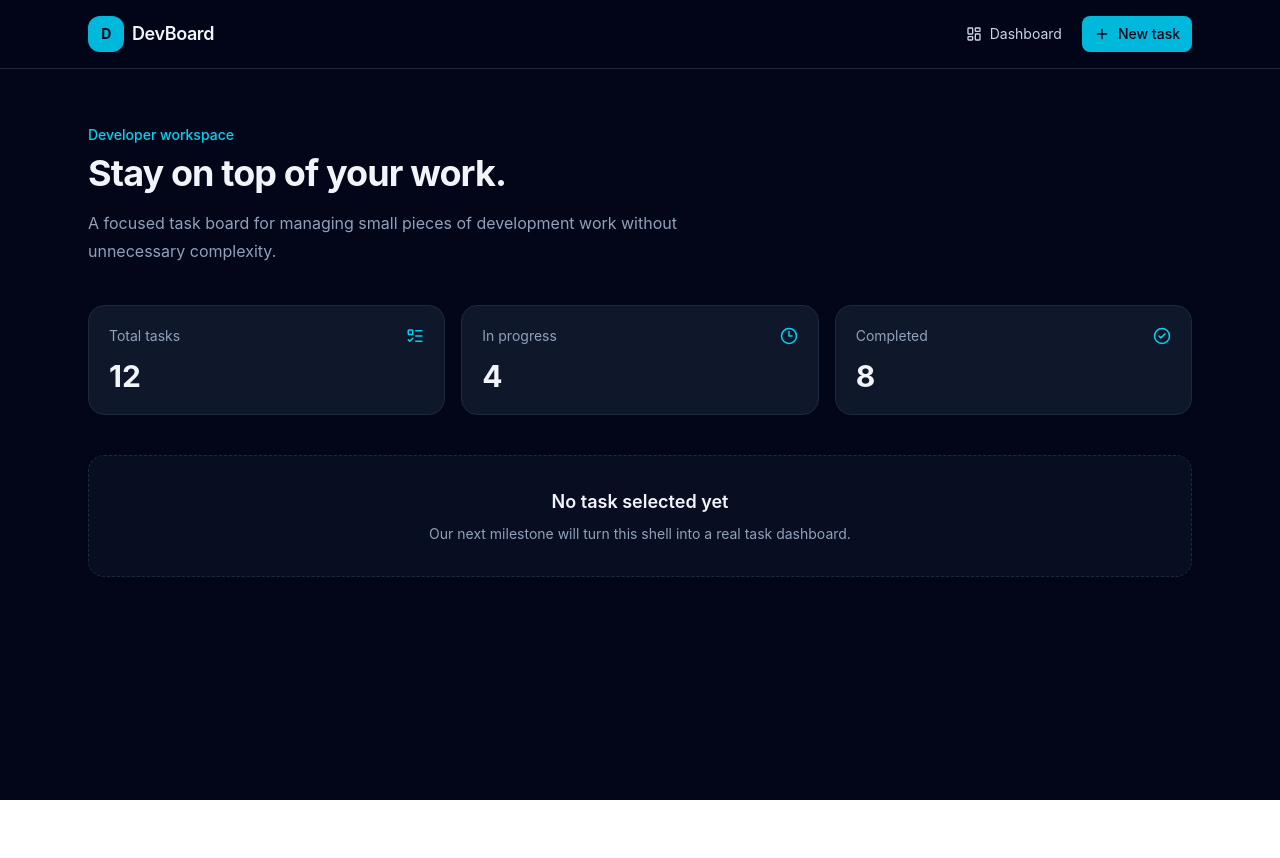
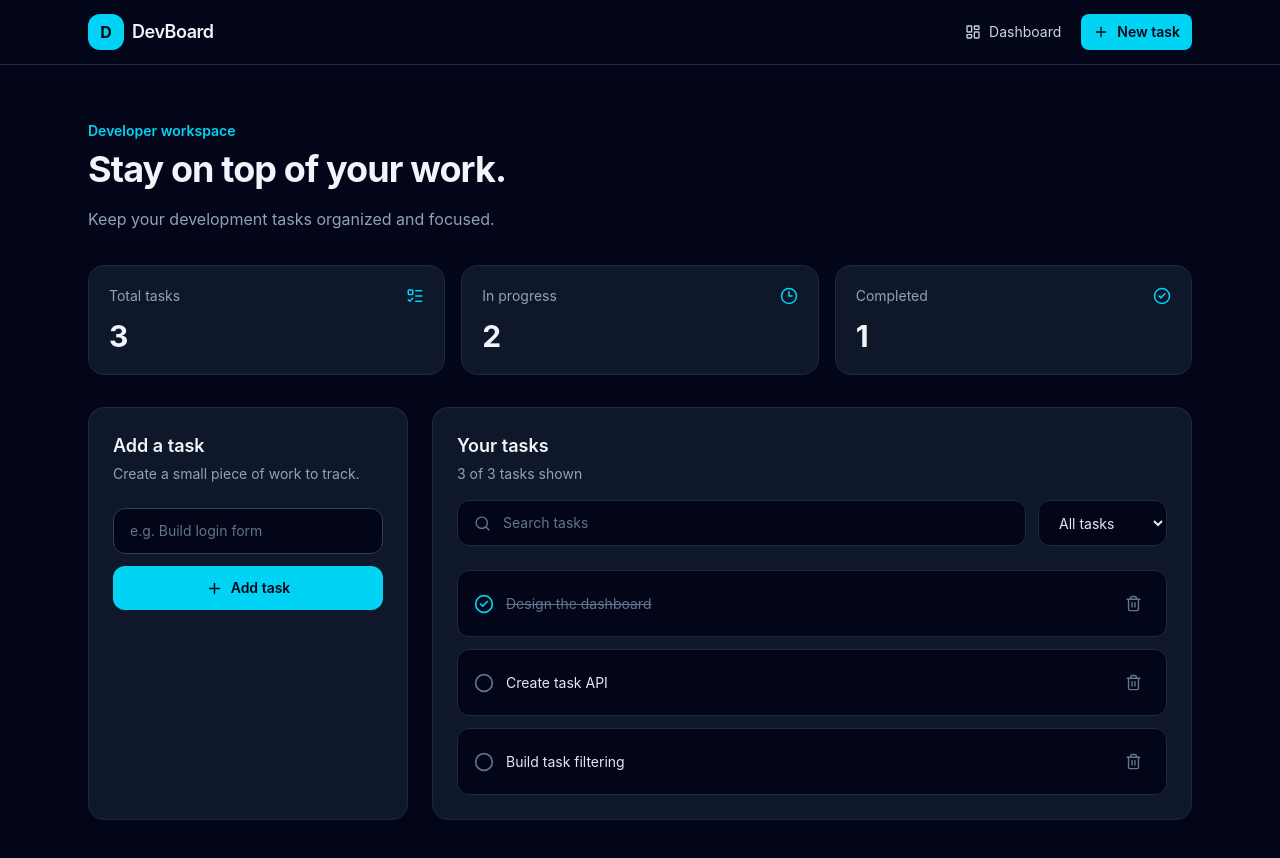
Before and after one commit to Qasim-asb/devboard, a React (Vite) app in the folder client/: page / in a window 1280 px wide. Shown: the top 858 px of the page. Before the commit the page ends 800 px from the top, so only its background shows below. Built offline with nearby package versions, Linux system fonts and the light colour scheme.

Commit message:
refactor: extract task logic into custom hook

```diff
--- a/client/src/components/Navbar.jsx
+++ b/client/src/components/Navbar.jsx
@@ -1,25 +1,53 @@
-import { LayoutDashboard, Plus } from 'lucide-react'
+import { useState } from 'react'
+import { LayoutDashboard, Menu, Plus, X } from 'lucide-react'
 import { Link } from 'react-router-dom'
 
 function Navbar() {
+  const [isOpen, setIsOpen] = useState(false)
+
+  function closeMenu() {
+    setIsOpen(false)
+  }
+
   return (
-    <header className='border-b border-slate-800 bg-slate-950/95 backdrop-blur'>
-      <div className='mx-auto flex max-w-6xl items-center justify-between px-4 py-4 sm:px-6'>
-        <Link to='/' className='flex items-center gap-2 font-semibold tracking-tight'>
-          <span className='flex h-9 w-9 items-center justify-center rounded-xl bg-cyan-500 text-sm font-bold text-slate-950'>D</span>
-          <span className='text-lg'>DevBoard</span>
+    <header className='border-b border-slate-800 bg-slate-950'>
+      <div className='mx-auto max-w-6xl px-4 sm:px-6'>
+        <div className='flex h-16 items-center justify-between'>
+          <Link to='/' onClick={closeMenu} className='flex items-center gap-2'>
+            <span className='flex h-9 w-9 items-center justify-center rounded-xl bg-cyan-400 font-bold text-slate-950'>D</span>
+            <span className='text-lg font-semibold tracking-tight'>DevBoard</span>
           </Link>
 
-        <nav className='flex items-center gap-2'>
+          <nav className='hidden items-center gap-2 md:flex'>
             <Link to='/' className='inline-flex items-center gap-2 rounded-lg px-3 py-2 text-sm text-slate-300 transition hover:bg-slate-800 hover:text-white'>
               <LayoutDashboard size={16} />
               Dashboard
             </Link>
-          <button type='button' className='inline-flex items-center gap-2 rounded-lg bg-cyan-500 px-3 py-2 text-sm font-medium text-slate-950 transition hover:bg-cyan-400'>
+            <button type='button' className='inline-flex items-center gap-2 rounded-lg bg-cyan-400 px-3 py-2 text-sm font-semibold text-slate-950 transition hover:bg-cyan-300'>
               <Plus size={16} />
               New task
             </button>
           </nav>
+
+          <button type='button' onClick={() => setIsOpen(current => !current)} className='inline-flex h-10 w-10 items-center justify-center rounded-lg text-slate-300 transition hover:bg-slate-800 hover:text-white md:hidden'>
+            {isOpen ? <X size={22} /> : <Menu size={22} />}
+          </button>
+        </div>
+
+        {isOpen && (
+          <div className='border-t border-slate-800 py-3 md:hidden'>
+            <nav className='flex flex-col gap-1'>
+              <Link to='/' onClick={closeMenu} className='inline-flex items-center gap-3 rounded-lg px-3 py-3 text-sm text-slate-300 transition hover:bg-slate-800 hover:text-white'>
+                <LayoutDashboard size={18} />
+                Dashboard
+              </Link>
+              <button type='button' onClick={closeMenu} className='inline-flex items-center gap-3 rounded-lg bg-cyan-400 px-3 py-3 text-sm font-semibold text-slate-950 transition hover:bg-cyan-300'>
+                <Plus size={18} />
+                New task
+              </button>
+            </nav>
+          </div>
+        )}
       </div>
     </header>
   )
--- /dev/null
+++ b/client/src/components/TaskForm.jsx
@@ -0,0 +1,35 @@
+import { useState } from 'react'
+import { Plus } from 'lucide-react'
+
+function TaskForm({ onAddTask }) {
+  const [title, setTitle] = useState('')
+
+  function handleSubmit(e) {
+    e.preventDefault()
+
+    const trimmedTitle = title.trim()
+
+    if (!trimmedTitle) return
+
+    onAddTask(trimmedTitle)
+    setTitle('')
+  }
+
+  return (
+    <div className='rounded-2xl border border-slate-800 bg-slate-900 p-5 sm:p-6'>
+      <h2 className='text-lg font-semibold'>Add a task</h2>
+      <p className='mt-1 text-sm text-slate-400'>Create a small piece of work to track.</p>
+
+      <form onSubmit={handleSubmit} className='mt-6 space-y-3'>
+        <input type='text' value={title} onChange={e => setTitle(e.target.value)} placeholder='e.g. Build login form' className='w-full rounded-xl border border-slate-700 bg-slate-950 px-4 py-3 text-sm text-slate-100 outline-none transition placeholder:text-slate-500 focus:border-cyan-400' />
+
+        <button type='submit' className='inline-flex w-full items-center justify-center gap-2 rounded-xl bg-cyan-400 px-4 py-3 text-sm font-semibold text-slate-950 transition hover:bg-cyan-300'>
+          <Plus size={17} />
+          Add task
+        </button>
+      </form>
+    </div>
+  )
+}
+
+export default TaskForm
--- /dev/null
+++ b/client/src/components/TaskItem.jsx
@@ -0,0 +1,22 @@
+import { memo } from 'react'
+import { CheckCircle2, Circle, Trash2 } from 'lucide-react'
+
+const TaskItem = memo(function TaskItem({ task, onToggle, onDelete }) {
+  return (
+    <div className='flex items-center gap-3 rounded-xl border border-slate-800 bg-slate-950 p-4'>
+      <button type='button' onClick={() => onToggle(task.id)} className='shrink-0 text-slate-500 transition hover:text-cyan-400'>
+        {task.completed ? <CheckCircle2 size={20} className='text-cyan-400' /> : <Circle size={20} />}
+      </button>
+
+      <p className={`min-w-0 flex-1 text-sm ${task.completed ? 'text-slate-500 line-through' : 'text-slate-200'}`}>
+        {task.title}
+      </p>
+
+      <button type='button' onClick={() => onDelete(task.id)} className='shrink-0 rounded-lg p-2 text-slate-500 transition hover:bg-red-500/10 hover:text-red-400'>
+        <Trash2 size={17} />
+      </button>
+    </div>
+  )
+})
+
+export default TaskItem
--- /dev/null
+++ b/client/src/hooks/useTasks.js
@@ -0,0 +1,39 @@
+import { useCallback, useMemo, useState } from 'react'
+
+const initialTasks = [
+  { id: 1, title: 'Design the dashboard', completed: true },
+  { id: 2, title: 'Create task API', completed: false },
+  { id: 3, title: 'Build task filtering', completed: false }
+]
+
+function useTasks() {
+  const [tasks, setTasks] = useState(initialTasks)
+
+  const addTask = useCallback(title => {
+    const newTask = { id: Date.now(), title, completed: false }
+
+    setTasks((currentTasks) => [newTask, ...currentTasks])
+  }, [])
+
+  const toggleTask = useCallback(id => {
+    setTasks(currentTasks => currentTasks.map(task => task.id === id ? { ...task, completed: !task.completed } : task))
+  }, [])
+
+  const deleteTask = useCallback(id => {
+    setTasks(currentTasks => currentTasks.filter(task => task.id !== id))
+  }, [])
+
+  const statistics = useMemo(() => {
+    const completed = tasks.filter(task => task.completed).length
+
+    return {
+      total: tasks.length,
+      completed,
+      inProgress: tasks.length - completed,
+    }
+  }, [tasks])
+
+  return { tasks, statistics, addTask, toggleTask, deleteTask }
+}
+
+export default useTasks
--- a/client/src/pages/Dashboard.jsx
+++ b/client/src/pages/Dashboard.jsx
@@ -1,40 +1,95 @@
-import { CheckCircle2, Clock3, ListTodo } from 'lucide-react'
-
-const stats = [
-  { label: 'Total tasks', value: 12, icon: ListTodo },
-  { label: 'In progress', value: 4, icon: Clock3 },
-  { label: 'Completed', value: 8, icon: CheckCircle2 }
-]
+import { useMemo, useState } from 'react'
+import { CheckCircle2, Clock3, ListTodo, Search } from 'lucide-react'
+import useTasks from '../hooks/useTasks'
+import TaskForm from '../components/TaskForm'
+import TaskItem from '../components/TaskItem'
 
 function Dashboard() {
+  const { tasks, statistics, addTask, toggleTask, deleteTask } = useTasks()
+
+  const [search, setSearch] = useState('')
+  const [filter, setFilter] = useState('all')
+
+
+  const filteredTasks = useMemo(() => {
+    const normalizedSearch = search.trim().toLowerCase()
+
+    return tasks.filter(task => {
+      const matchesSearch = task.title.toLowerCase().includes(normalizedSearch)
+
+      const matchesFilter = filter === 'all' || (filter === 'active' && !task.completed) || (filter === 'completed' && task.completed)
+
+      return matchesSearch && matchesFilter
+    })
+  }, [tasks, search, filter])
+
   return (
-    <section className='mx-auto max-w-6xl px-4 py-10 sm:px-6 lg:py-14'>
+    <section className='mx-auto max-w-6xl px-4 py-8 sm:px-6 sm:py-10 lg:py-14'>
       <div className='max-w-2xl'>
-        <p className='text-sm font-medium text-cyan-400'>Developer workspace</p>
+        <p className='text-sm font-semibold text-cyan-400'>Developer workspace</p>
         <h1 className='mt-2 text-3xl font-bold tracking-tight sm:text-4xl'>Stay on top of your work.</h1>
-        <p className='mt-4 leading-7 text-slate-400'>
-          A focused task board for managing small pieces of development work without unnecessary complexity.
-        </p>
+        <p className='mt-4 leading-7 text-slate-400'>Keep your development tasks organized and focused.</p>
       </div>
 
-      <div className='mt-10 grid gap-4 sm:grid-cols-3'>
-        {stats.map(({ label, value, icon: Icon }) => (
-          <div key={label} className='rounded-2xl border border-slate-800 bg-slate-900 p-5'>
-            <div className='flex items-center justify-between'>
-              <span className='text-sm text-slate-400'>{label}</span>
-              <Icon size={18} className='text-cyan-400' />
-            </div>
-            <p className='mt-3 text-3xl font-bold'>{value}</p>
-          </div>
-        ))}
+      <div className='mt-8 grid gap-4 sm:grid-cols-3'>
+        <StatCard label='Total tasks' value={statistics.total} icon={ListTodo} />
+        <StatCard label='In progress' value={statistics.inProgress} icon={Clock3} />
+        <StatCard label='Completed' value={statistics.completed} icon={CheckCircle2} />
       </div>
 
-      <div className='mt-10 rounded-2xl border border-dashed border-slate-800 bg-slate-900/50 p-8 text-center'>
-        <h2 className='text-lg font-semibold'>No task selected yet</h2>
-        <p className='mt-2 text-sm text-slate-400'>Our next milestone will turn this shell into a real task dashboard.</p>
+      <div className='mt-8 grid gap-6 lg:grid-cols-[320px_minmax(0,1fr)]'>
+        <TaskForm onAddTask={addTask} />
+
+        <div className='min-w-0 rounded-2xl border border-slate-800 bg-slate-900 p-4 sm:p-6'>
+          <div className='flex flex-col gap-4'>
+            <div>
+              <h2 className='text-lg font-semibold'>Your tasks</h2>
+              <p className='mt-1 text-sm text-slate-400'>
+                {filteredTasks.length} of {tasks.length} tasks shown
+              </p>
+            </div>
+
+            <div className='flex flex-col gap-3 sm:flex-row'>
+              <div className='flex min-w-0 flex-1 items-center gap-3 rounded-xl border border-slate-800 bg-slate-950 px-4 py-3'>
+                <Search size={17} className='shrink-0 text-slate-500' />
+                <input type='text' value={search} onChange={e => setSearch(e.target.value)} placeholder='Search tasks' className='min-w-0 flex-1 bg-transparent text-sm text-slate-100 outline-none placeholder:text-slate-500' />
+              </div>
+              <select value={filter} onChange={e => setFilter(e.target.value)} className='rounded-xl border border-slate-800 bg-slate-950 px-4 py-3 text-sm text-slate-200 outline-none focus:border-cyan-400'>
+                <option value='all'>All tasks</option>
+                <option value='active'>In progress</option>
+                <option value='completed'>Completed</option>
+              </select>
+            </div>
+          </div>
+
+          <div className='mt-6 space-y-3'>
+            {filteredTasks.length > 0 ? (
+              filteredTasks.map(task => (
+                <TaskItem key={task.id} task={task} onToggle={toggleTask} onDelete={deleteTask} />
+              ))
+            ) : (
+              <div className='rounded-xl border border-dashed border-slate-800 p-8 text-center'>
+                <p className='font-medium'>No matching tasks</p>
+                <p className='mt-2 text-sm text-slate-400'>Try a different search or filter.</p>
+              </div>
+            )}
+          </div>
+        </div>
       </div>
     </section>
   )
 }
 
+function StatCard({ label, value, icon: Icon }) {
+  return (
+    <div className='rounded-2xl border border-slate-800 bg-slate-900 p-5'>
+      <div className='flex items-center justify-between'>
+        <span className='text-sm text-slate-400'>{label}</span>
+        <Icon size={18} className='text-cyan-400' />
+      </div>
+      <p className='mt-3 text-3xl font-bold'>{value}</p>
+    </div>
+  )
+}
+
 export default Dashboard
```
Lines whose indentation alone changed are shown as unchanged.
